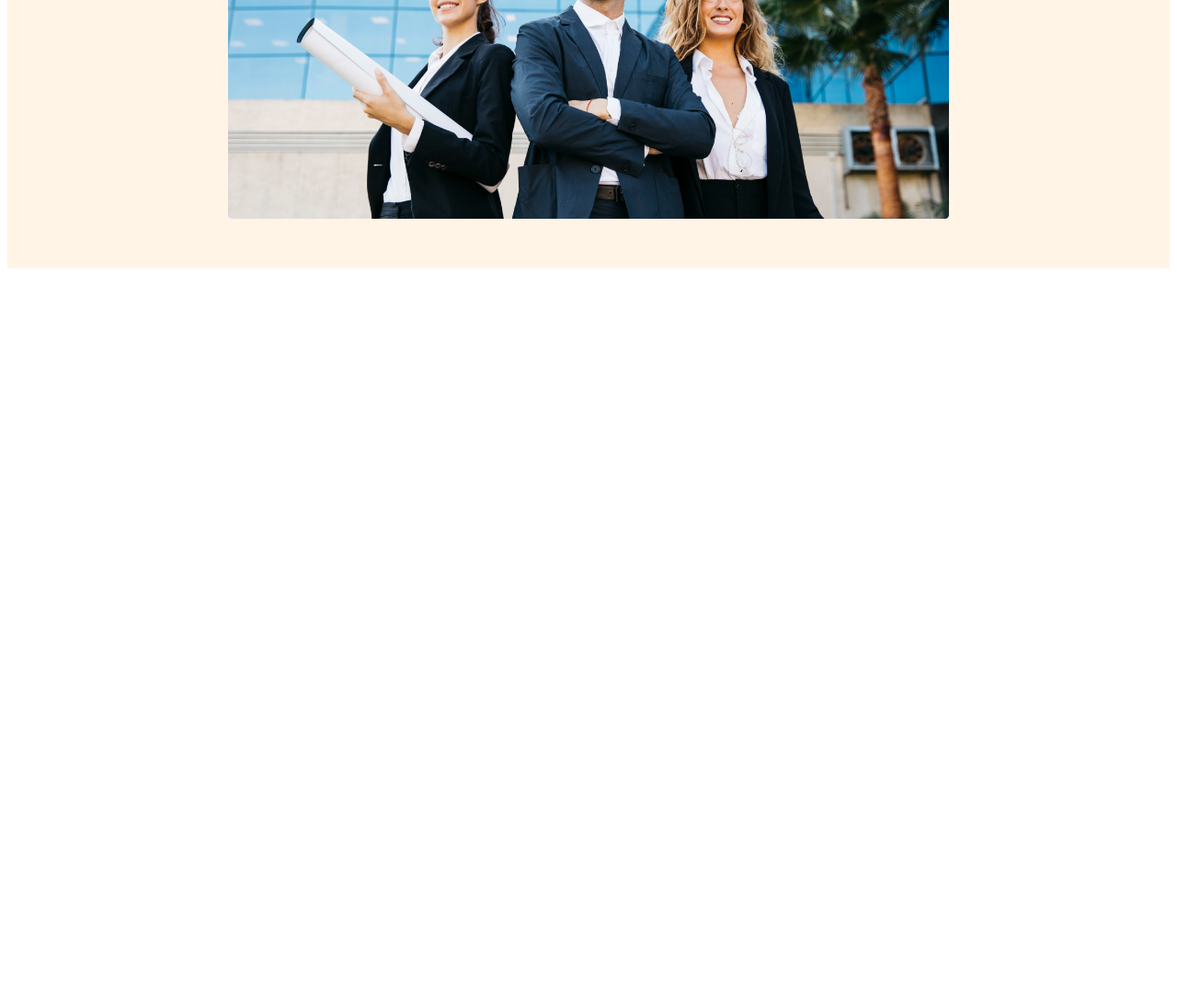
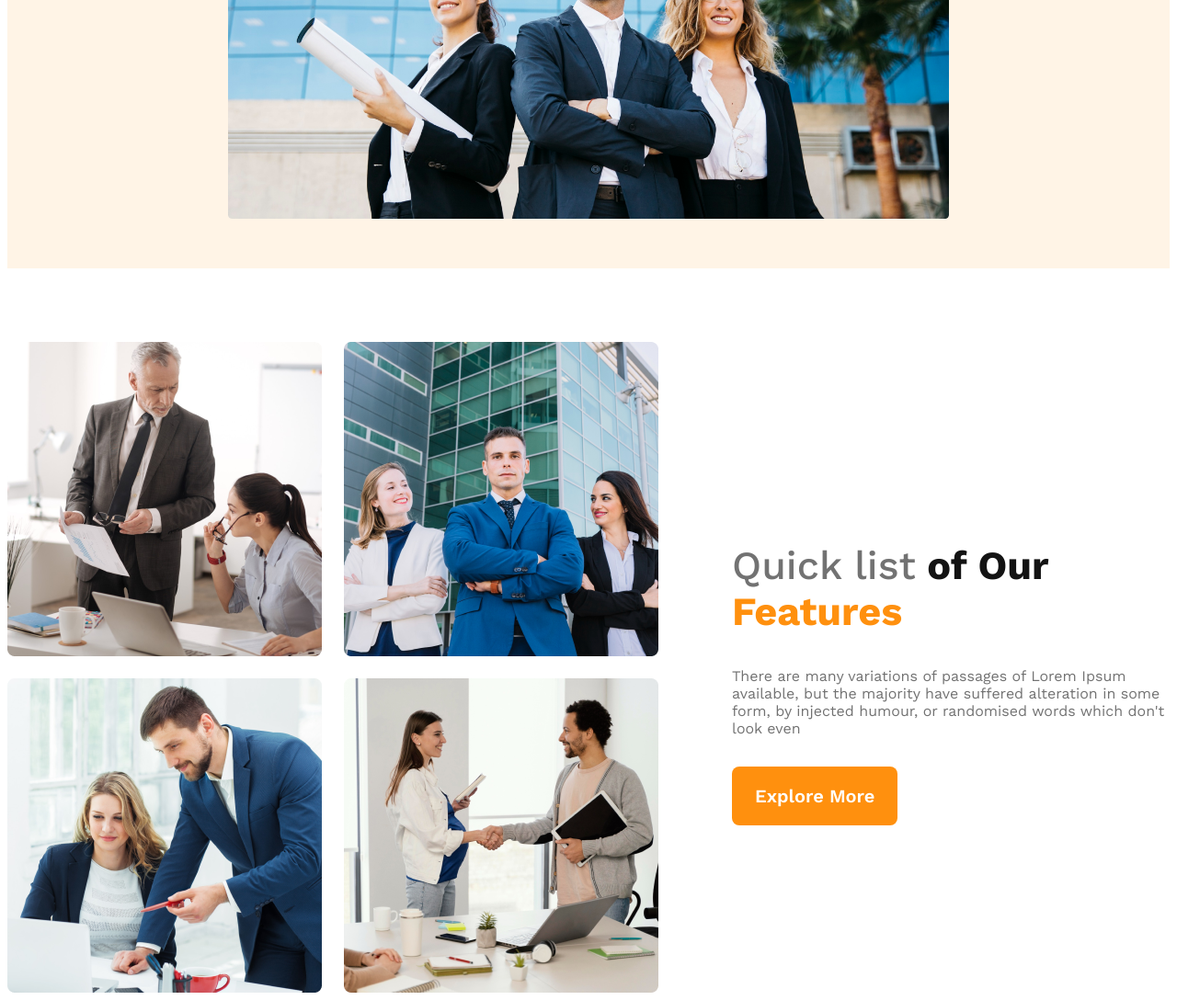
Before and after one commit to apshory/g3-architects-website, a plain HTML site: page index.html in a window 1280 px wide. Shown: the part 719-1807 px from the top of the page at 92% size. Before the commit the page ends 1019 px from the top, so only its background shows below. Drawn offline with nearby package versions, Linux system fonts and the light colour scheme.

Commit message:
added styles

```diff
--- a/index.html
+++ b/index.html
@@ -28,8 +28,23 @@
                 <img src="images/banner.png" alt="">
         </div>
     </header>
+    <!-- header end  -->
     <!-- main start  -->
-    <main></main>
+    <main>
+        <!-- team section start  -->
+        <section class="team-container">
+            <div class="team-img-container">
+                <img src="images/team1.png" alt="">
+                <img src="images/team2.png" alt="">
+                <img src="images/team3.png" alt="">
+                <img src="images/team4.png" alt="">
+            </div>
+            <div class="team-content">
+               <h1 class="team-content-title"> <span class="span-1">Quick list</span> of Our <span class="span-2"><br>Features </span></h1>
+            <p class="team-content-description">There are many variations of passages of Lorem Ipsum available, but the majority have suffered alteration in some form, by injected humour, or randomised words which don't look even</p>
+        <button class="btn-primary">Explore More</button>  </div>
+        </section>
+    </main>
     <footer></footer>
 </body>
 </html>
--- a/styles/architect.css
+++ b/styles/architect.css
@@ -1,81 +1,138 @@
- @import url('https://fonts.googleapis.com/css2?family=Work+Sans:wght@400;500;600;700;800&display=swap');
-*{
-    font-family: 'Work Sans', sans-serif;
+@import url("https://fonts.googleapis.com/css2?family=Work+Sans:wght@400;500;600;700;800&display=swap");
+* {
+  font-family: "Work Sans", sans-serif;
 }
 /* shared style  */
-.btn-primary{
+.btn-primary {
   border-radius: 8px;
-    background: #FF900E;
-    color: #FFF;
+  background: #ff900e;
+  color: #fff;
   font-size: 1.25rem;
-    font-weight: 600 ;
-    padding: 20px 25px ;
+  font-weight: 600;
+  padding: 20px 25px;
   cursor: pointer;
   border: 0;
 }
 /* header style  */
-header{
-    background: rgba(255, 144, 14, 0.10);
+header {
+  background: rgba(255, 144, 14, 0.1);
   padding: 50px 240px;
-
 }
 nav {
   display: flex;
   justify-content: space-between;
   align-items: center;
 }
-.nav-title{
+.nav-title {
   font-size: 2.8rem;
   font-weight: 700;
 }
-nav > ul{
+nav > ul {
   display: flex;
   gap: 30px;
 }
-nav li{
+nav li {
   list-style: none;
   font-weight: 500;
   font-size: 1rem;
 }
-nav > ul  a{
+nav > ul a {
   text-decoration: none;
   color: black;
-
 }
 /* .banner styles */
-.banner-content{
+.banner-content {
   max-width: 800px;
   text-align: center;
   margin: 0 auto;
 }
-.banner-title{
+.banner-title {
   text-align: center;
   font-size: 4rem;
   font-weight: 700;
 }
-.banner-description{
+.banner-description {
   color: #727272;
 }
-.banner img{
+.banner img {
   margin-top: 20px;
   width: 100%;
 }
+
+
+/* main styles  */
+main{
+  max-width: 1440px;
+  margin: 0 auto;
+}
+/* team- container style  */
+.team-container{
+  display: flex;
+  align-items: center;
+  gap: 5rem ;
+  margin-top: 5rem ;
+
+}
+
+.team-img-container{
+  display: grid;
+  grid-template-columns: repeat(2,1fr);
+  gap:1.5rem
+}
+.team-content-title{
+  color: #131313 ;
+  font-weight: 700;
+  font-size: 2.7rem;
+
+}
+.span-1{
+  color:  #727272;
+  font-weight: 500;
+}
+.span-2{
+  color: #FF900E ;
+  font-weight: 700;
+}
+.team-content-description{
+  color:  #727272;
+  margin-bottom: 2rem;
+  margin-top: 1.5rem;
+}
+
+
+
+
+
 /* responsive and media query  */
 /* mobile device  */
-   @media screen and (max-width:576px){
-     header{
+@media screen and (max-width: 576px) {
+  header {
     padding: 20px;
   }
-     nav{
+
+  nav , .team-container {
     flex-direction: column;
+
+
+  }
+  .team-img-container{
+    grid-template-columns: repeat(1, 1fr);
+  }
+  .team-content{
+    padding-left: 20px;
   }
 }
 /* tablet or medium device */
-  @media screen and (min-width:576px) and (max-width:960px) {
-    header{
+@media screen and (min-width: 576px) and (max-width: 960px) {
+  header {
     padding: 50px;
   }
-     nav{
+  nav , .team-container {
     flex-direction: column;
+
   }
+  .team-content{
+    padding-left: 20px;
   }
+
+}
```
Lines whose indentation alone changed are shown as unchanged.
